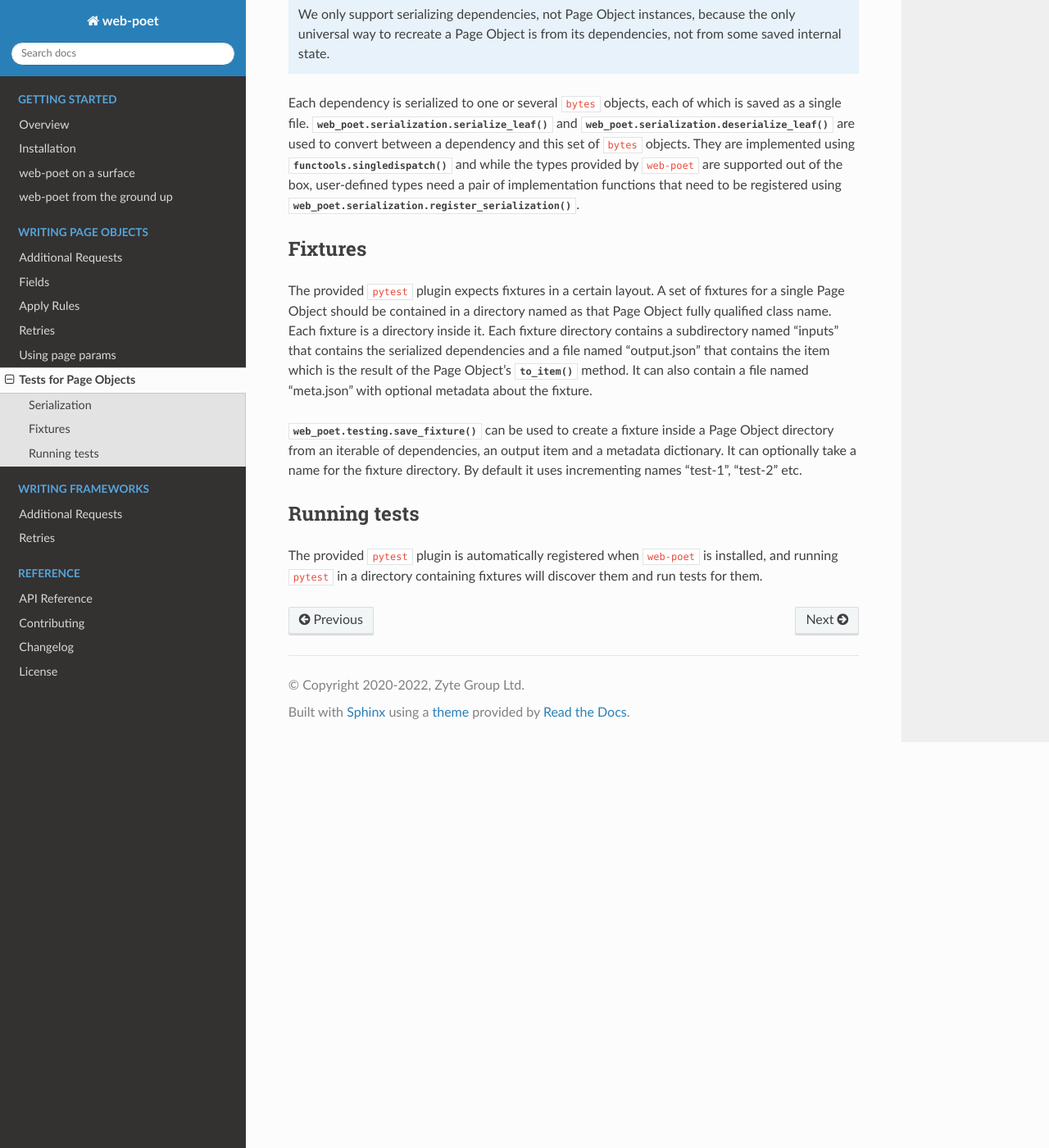
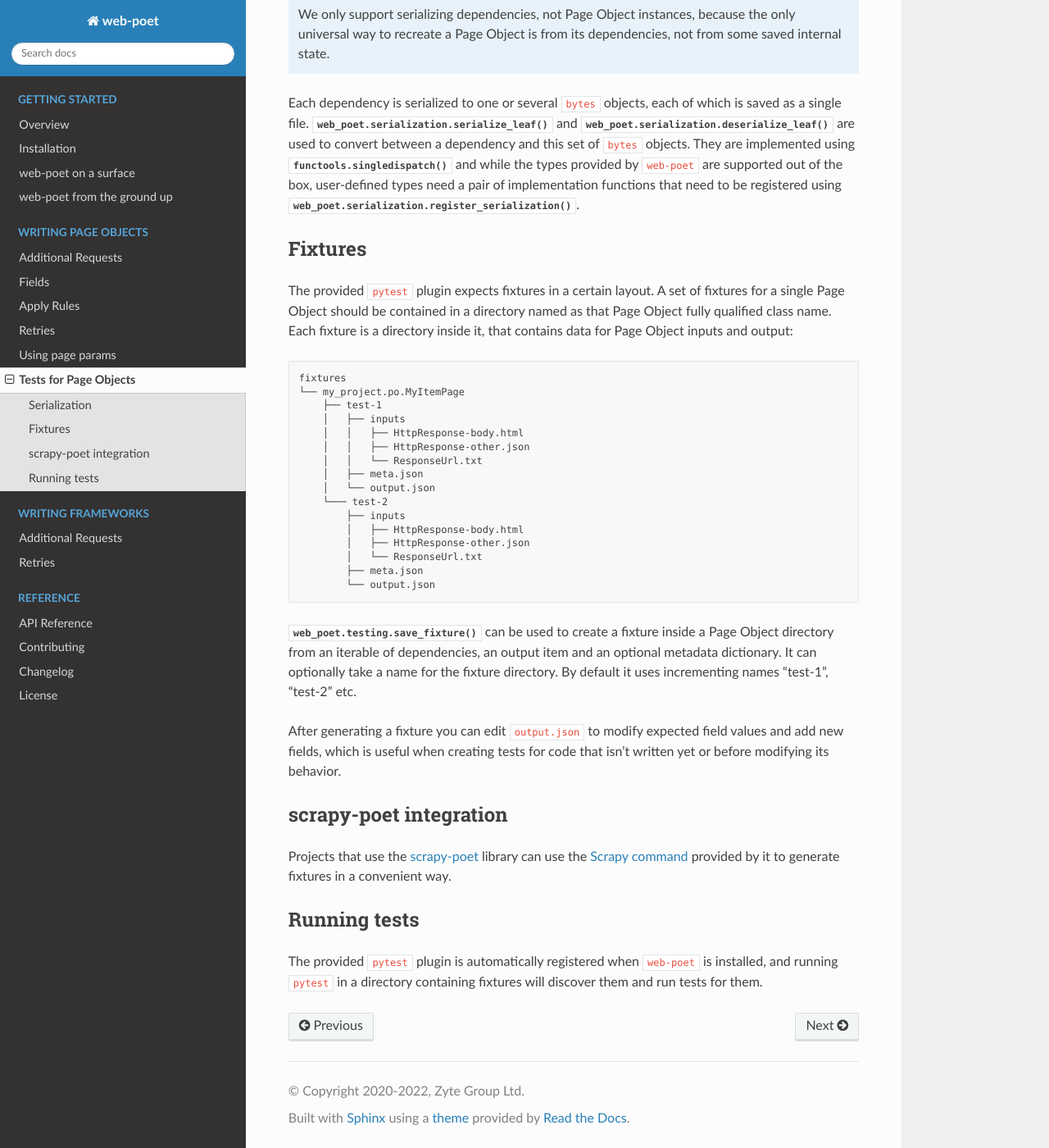
Before and after one commit to scrapinghub/web-poet, a Sphinx documentation site: the page built from docs/page-objects/testing.rst, in a window 1280 px wide and 1400 px high, scrolled down 666 px. Shown: the whole window at 82% size. Built offline with Sphinx 7.4.7 and the Read the Docs theme 2.0.0, drawn with Linux system fonts in a browser that asks for light colours.

Commit message:
Documentation improvements.

```diff
--- a/docs/page-objects/testing.rst
+++ b/docs/page-objects/testing.rst
@@ -48,16 +48,45 @@ Fixtures
 The provided ``pytest`` plugin expects fixtures in a certain layout. A set of
 fixtures for a single Page Object should be contained in a directory named as
 that Page Object fully qualified class name. Each fixture is a directory inside
-it. Each fixture directory contains a subdirectory named "inputs" that contains
-the serialized dependencies and a file named "output.json" that contains the
-item which is the result of the Page Object's
-:meth:`~web_poet.pages.ItemPage.to_item` method. It can also contain a file
-named "meta.json" with optional metadata about the fixture.
+it, that contains data for Page Object inputs and output::
+
+    fixtures
+    └── my_project.po.MyItemPage
+        ├── test-1
+        │   ├── inputs
+        │   │   ├── HttpResponse-body.html
+        │   │   ├── HttpResponse-other.json
+        │   │   └── ResponseUrl.txt
+        │   ├── meta.json
+        │   └── output.json
+        └─── test-2
+            ├── inputs
+            │   ├── HttpResponse-body.html
+            │   ├── HttpResponse-other.json
+            │   └── ResponseUrl.txt
+            ├── meta.json
+            └── output.json
 
 :func:`web_poet.testing.save_fixture` can be used to create a fixture inside a
-Page Object directory from an iterable of dependencies, an output item and a
-metadata dictionary. It can optionally take a name for the fixture directory.
-By default it uses incrementing names "test-1", "test-2" etc.
+Page Object directory from an iterable of dependencies, an output item and an
+optional metadata dictionary. It can optionally take a name for the fixture
+directory. By default it uses incrementing names "test-1", "test-2" etc.
+
+After generating a fixture you can edit ``output.json`` to modify expected
+field values and add new fields, which is useful when creating tests for code
+that isn't written yet or before modifying its behavior.
+
+.. _web-poet-testing-scrapy-poet:
+
+scrapy-poet integration
+=======================
+
+Projects that use the `scrapy-poet`_ library can use the `Scrapy command`_
+provided by it to generate fixtures in a convenient way.
+
+.. _scrapy-poet: https://github.com/scrapinghub/scrapy-poet
+.. _Scrapy command: <insert doc link>
+
 
 Running tests
 =============
```
